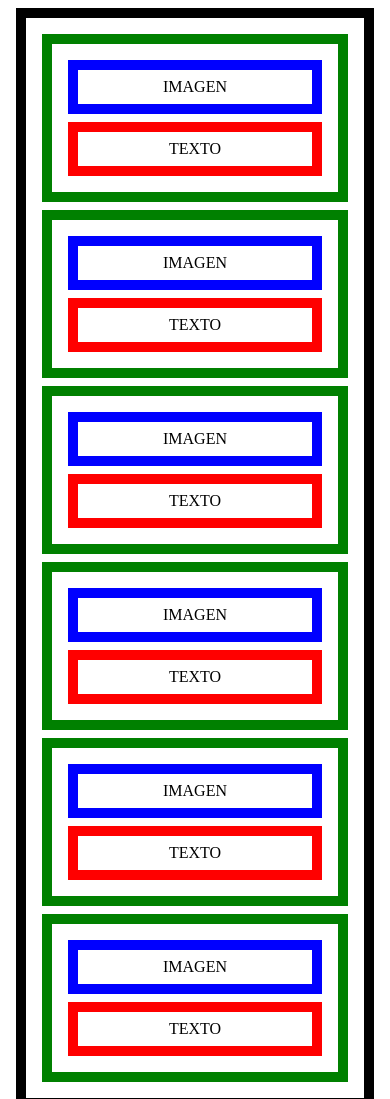
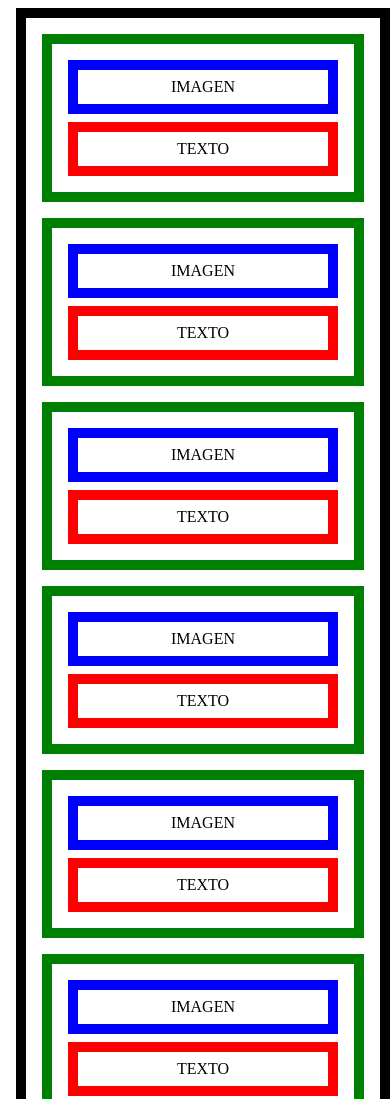
Before and after one commit to juanjo-lv/Interfaces_Juanjose_lopez_Vega, a plain HTML site: page Archivos necesarios para ejercicios RWD/06-rejilla-flexbox/ejercicio/06-rejilla-flexbox.html in a window 390 px wide. Shown: the top 1099 px of the page. Drawn offline with Linux system fonts and the light colour scheme.

Commit message:
Update 06-rejilla-flexbox.css

```diff
--- a/Archivos necesarios para ejercicios RWD/06-rejilla-flexbox/ejercicio/06-rejilla-flexbox.css
+++ b/Archivos necesarios para ejercicios RWD/06-rejilla-flexbox/ejercicio/06-rejilla-flexbox.css
@@ -2,16 +2,22 @@ div {
     box-sizing: border-box;
 }
 .row {
+
     border: 10px solid black;
     padding: 0.5em;
     margin: 0.5em;
     text-align: center;
+    width: 100%;
+    display: flex;
+
+
 }
 .element {
     border: 10px solid green;
     padding: 0.5em;
     margin: 0.5em;
     width: calc(100% - 1em); /* Hay padding y margin lateral de 0.5em, por tanto restamos ambos (1em) para que quede el diseño cuadrado */
+
 }
 .image {
     border: 10px solid blue;
@@ -23,3 +29,27 @@ div {
     padding: 0.5em;
     margin: 0.5em;
 }
+@media screen and (max-width:1200px){
+    .row{
+        flex-wrap: wrap;
+    }
+    .element{
+       width: calc(33% - 1em);
+    }
+}
+@media screen and (max-width:1024px){
+    .row{
+        flex-wrap: wrap;
+    }
+    .element{
+       width: calc(50% - 1em);
+    }
+}
+@media screen and (max-width:768px){
+    .row{
+        flex-wrap: wrap;
+    }
+    .element{
+       width: calc(100% - 1em);
+    }
+}
```
